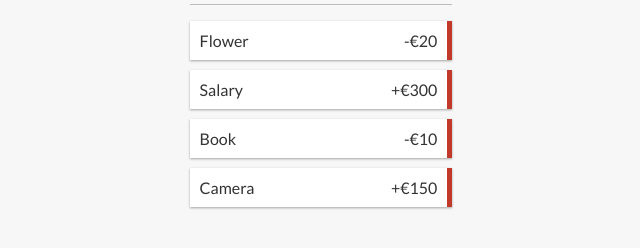
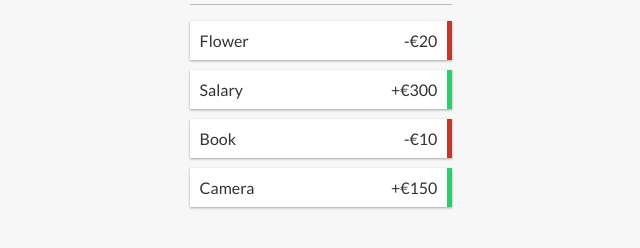
Before and after one commit to CianHub/cost-tracker, a React (Create React App) app: page / in a window 1280 px wide. Shown: the part 269-517 px from the top of the page, without its empty margins (319-959 px from the left). Built offline with nearby package versions, Linux system fonts and the light colour scheme.

Commit message:
Add conditional class

```diff
--- a/src/components/transaction.js/Transaction.jsx
+++ b/src/components/transaction.js/Transaction.jsx
@@ -4,7 +4,7 @@ export const Transaction = ({ transaction: { amount, text } }) => {
     const sign = amount < 0 ? '-' : '+';
 
     return (
-        <li className="minus">
+        <li className={amount < 0 ? 'minus' : 'plus'}>
             {text} <span>{sign}€{Math.abs(amount)}</span><button className="delete-btn">x</button>
         </li>
     )
```
